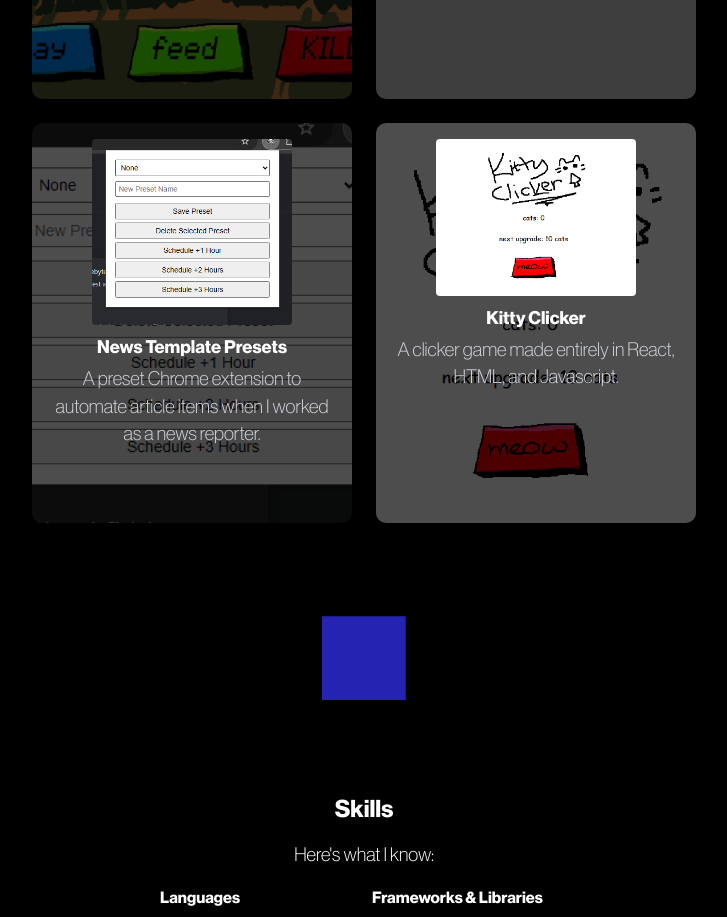
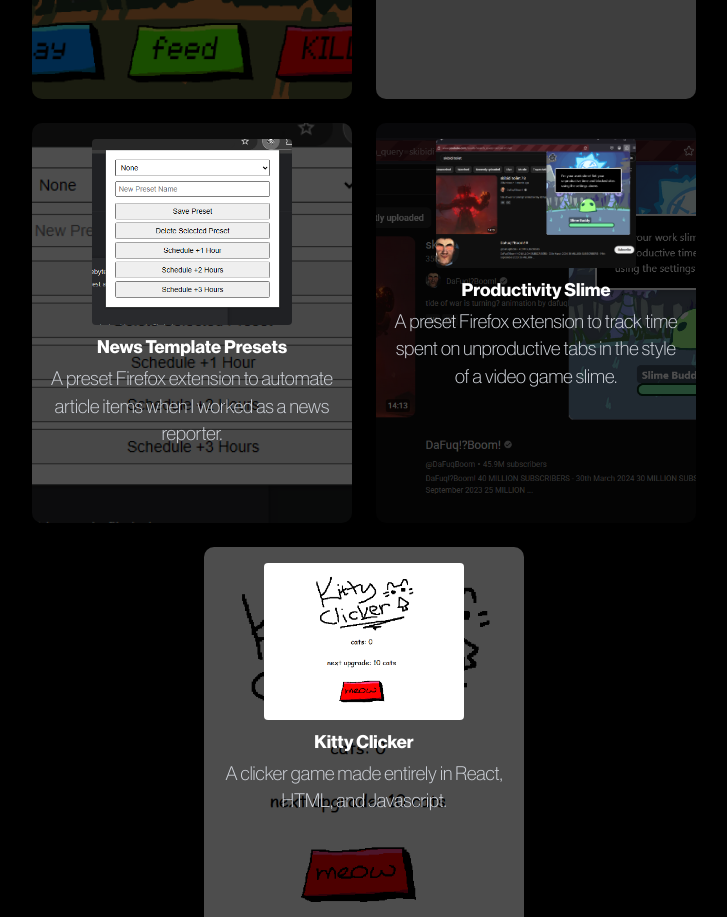
Before and after one commit to craigsterr/craigsite, a Next.js app: page / in a window 1280 px wide. Shown: the part 1500-2417 px from the top of the page, without its empty margins (276-1003 px from the left). Built offline with nearby package versions, Linux system fonts and the light colour scheme.

Commit message:
updated the projects list to include productivity slime

```diff
--- a/app/page.tsx
+++ b/app/page.tsx
@@ -8,6 +8,7 @@
 import Section from "./components/Section";
 import "animate.css";
 
+// A list with information turned into ProjectCards eventually listed in the    Projects section
 const projects = [
   {
     title: "Webbie Pet",
@@ -26,9 +27,16 @@
   {
     title: "News Template Presets",
     description:
-      "A preset Chrome extension to automate article items when I worked as a news reporter.",
+      "A preset Firefox extension to automate article items when I worked as a news reporter.",
     image: "./news.png",
-    link: "https://github.com/craigsterr/wp-news-template",
+    link: "https://addons.mozilla.org/en-US/firefox/addon/news-template-presets/",
+  },
+  {
+    title: "Productivity Slime",
+    description:
+      "A preset Firefox extension to track time spent on unproductive tabs in the style of a video game slime.",
+    image: "./slime_sc.png",
+    link: "https://craigsterr.github.io/kitty-clicker",
   },
   {
     title: "Kitty Clicker",
```
Also changed, not shown: public/slime_sc.png (added).
